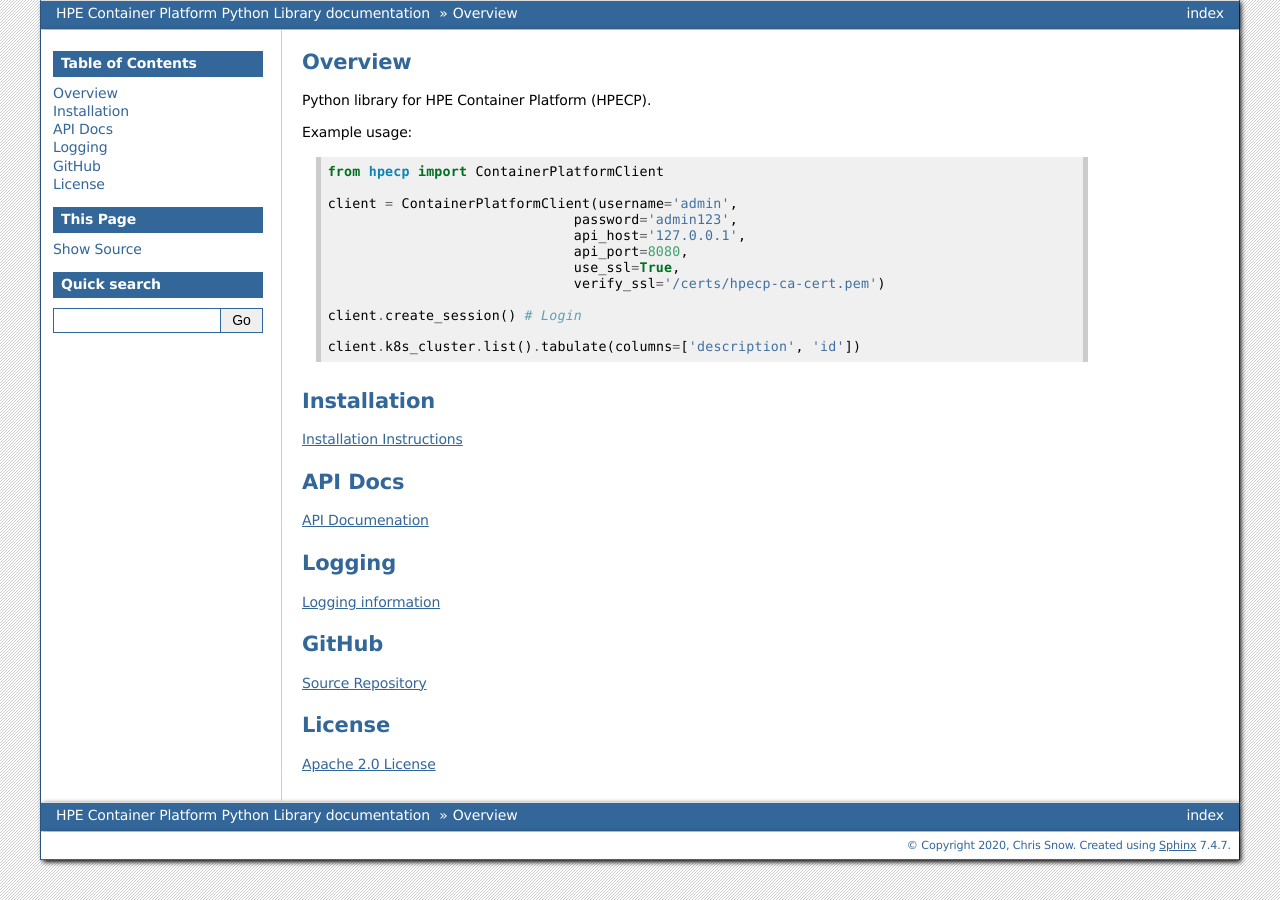
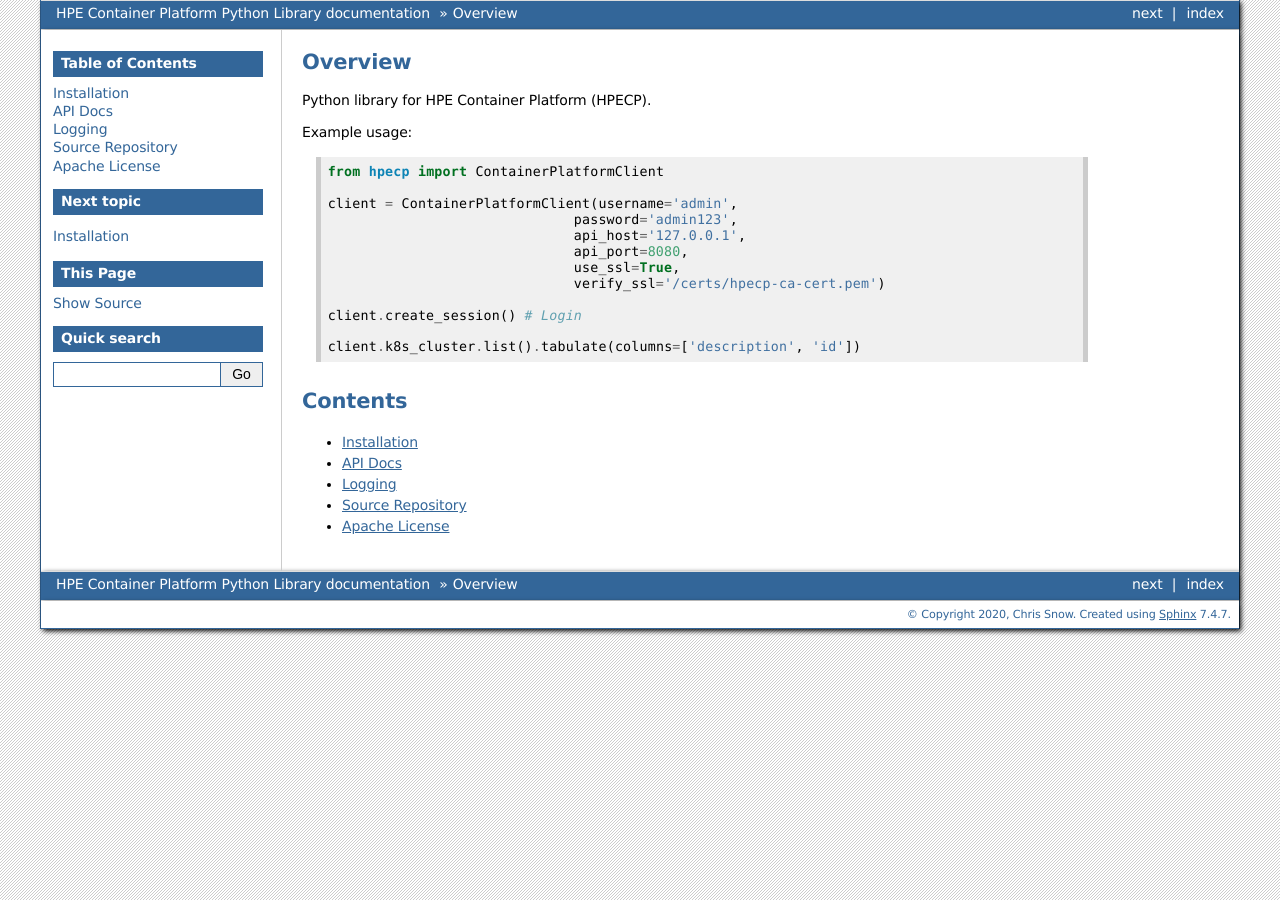
Before and after one commit to hpe-container-platform-community/hpecp-python-library, a Sphinx documentation site: the page built from docs/source/index.rst, in a window 1280 px wide. Built offline with Sphinx 7.4.7, drawn with Linux system fonts in a browser that asks for light colours.

Commit message:
fix sidebar

```diff
--- a/docs/source/conf.py
+++ b/docs/source/conf.py
@@ -28,6 +28,9 @@ def setup(app):
 autodoc_default_options = {
     'member-order': 'bysource'
 }
+
+# Add toctree to sidebar.  See https://stackoverflow.com/a/19007358/1033422
+html_sidebars = { '**': ['globaltoc.html', 'relations.html', 'sourcelink.html', 'searchbox.html'] }
 
 
 # -- Project information -----------------------------------------------------
--- /dev/null
+++ b/docs/source/github.rst
@@ -0,0 +1,4 @@
+Source Repository
+=================
+
+The source code for the python libary can be found at `Github <https://github.com/hpe-container-platform-community/hpecp-python-library>`_
--- a/docs/source/index.rst
+++ b/docs/source/index.rst
@@ -21,27 +21,14 @@ Example usage:
    client.k8s_cluster.list().tabulate(columns=['description', 'id'])
 
 
-Installation
-============
-
-:ref:`Installation Instructions <installation>`
-
-API Docs
+Contents
 ========
 
-:ref:`API Documenation <apidocs>`
+.. toctree::
+   :maxdepth: 1
 
-Logging
-=======
-
-:ref:`Logging information <logging>`
-
-GitHub
-======
-
-`Source Repository <https://github.com/hpe-container-platform-community/hpecp-python-library>`_
-
-License
-=======
-
-:ref:`Apache 2.0 License <license>`
+   installation
+   hpecp
+   logging
+   github
+   license
```
